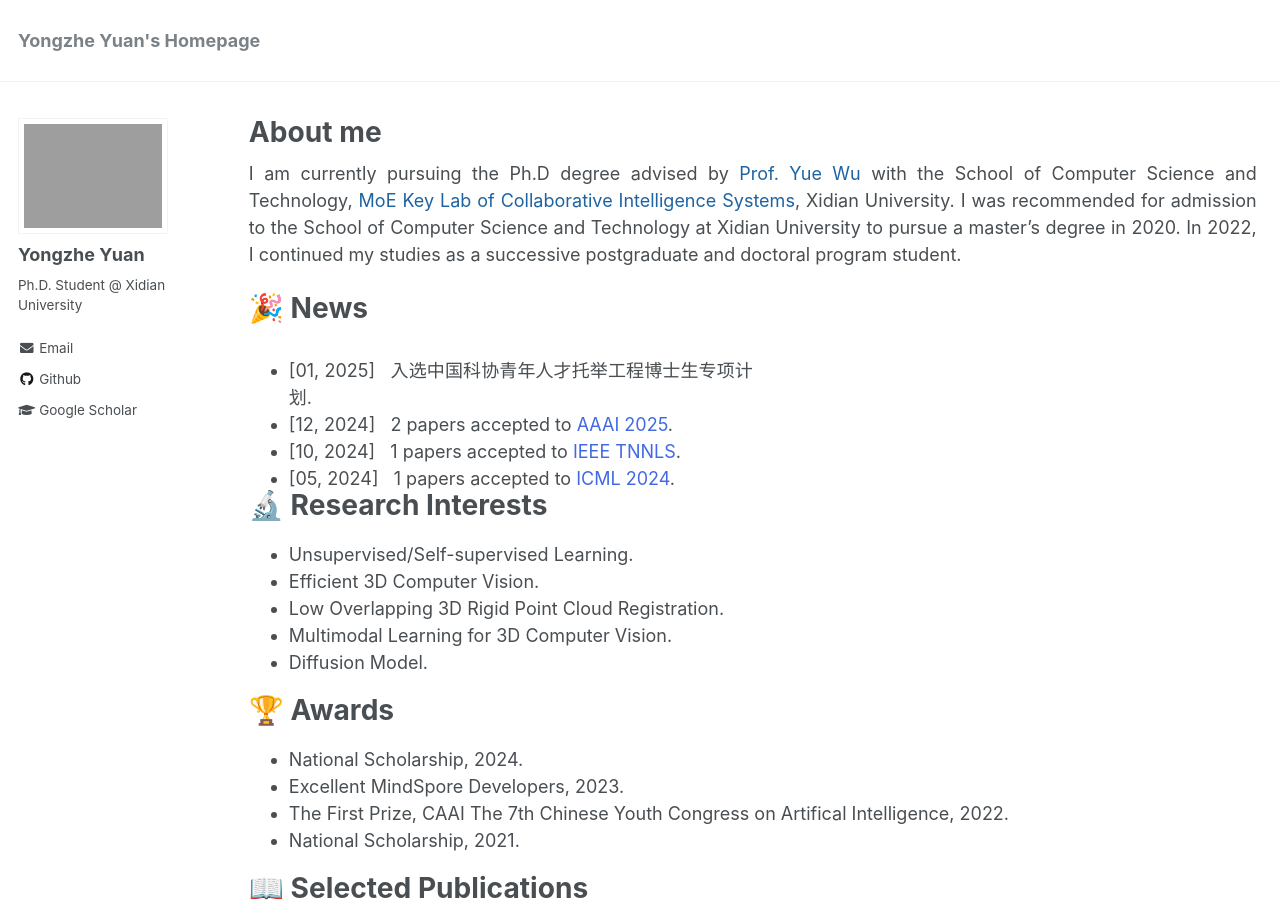
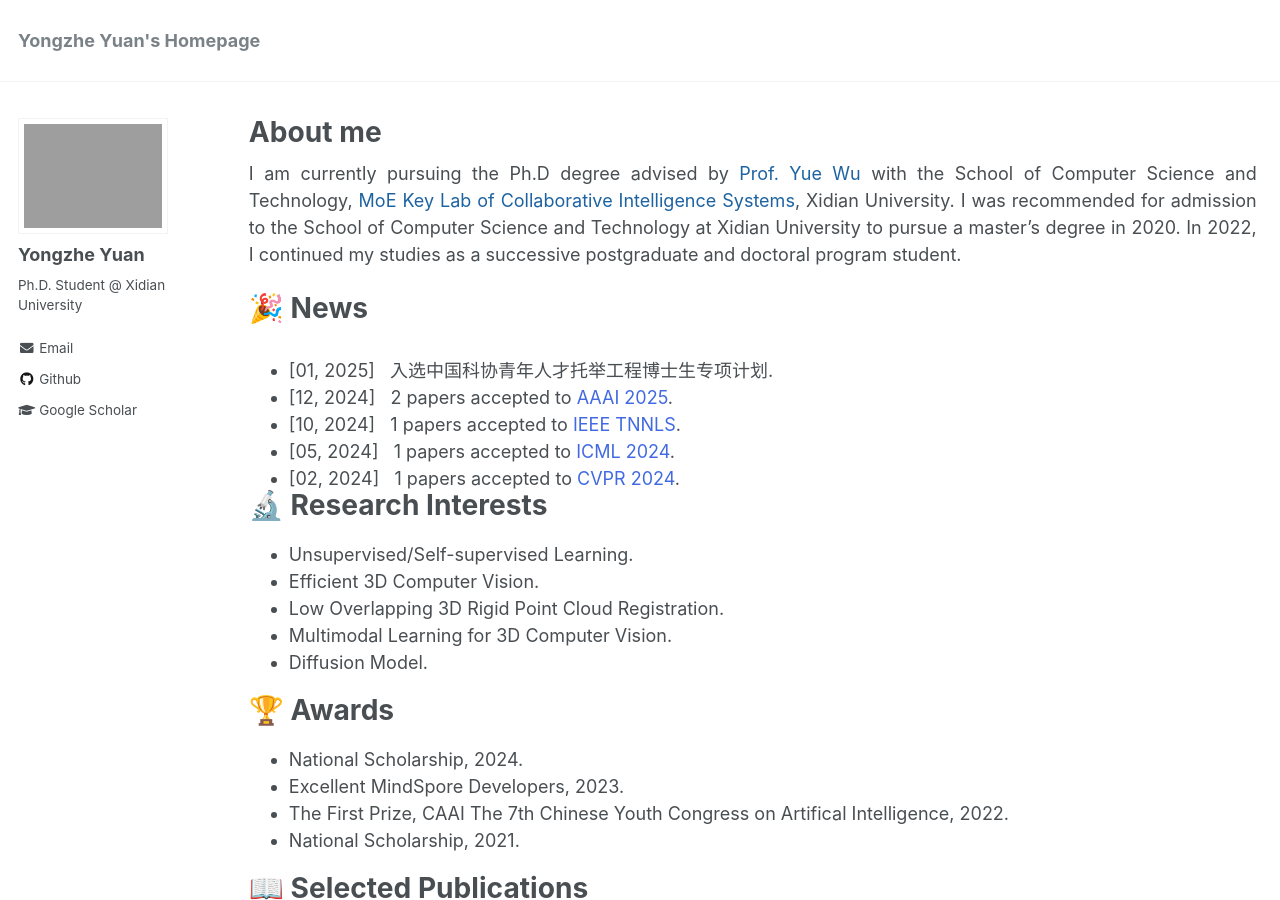
Before and after one commit to YYZMARS/YYZMARS.github.io, a Jekyll site: the page built from _pages/home.md, in a window 1280 px wide and 900 px high. Built offline with Jekyll 4.4.1, drawn with Linux system fonts in a browser that asks for light colours; a script that is not in the unit is left out.

Commit message:
Update news.html

```diff
--- a/_includes/news.html
+++ b/_includes/news.html
@@ -1,5 +1,5 @@
 
-<div class="news" style="overflow:auto; height:150px; width:50%;">
+<div class="news" style="overflow:auto; height:150px; width:100%;">
 <ul>
 <li>[01, 2025]&nbsp;&nbsp; 入选中国科协青年人才托举工程博士生专项计划.</li>
 <li>[12, 2024]&nbsp;&nbsp; 2 papers accepted to <h7 style="color: #4169E1;">AAAI 2025</h7>.</li>
```
